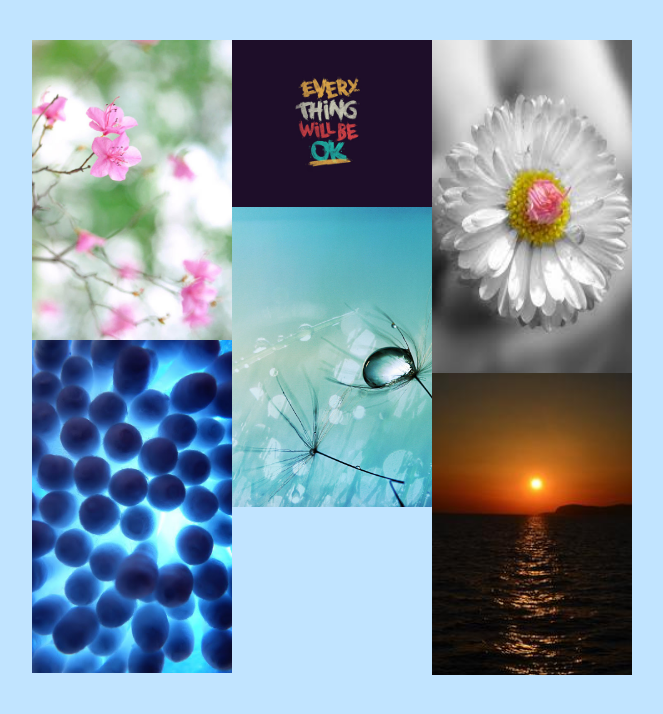
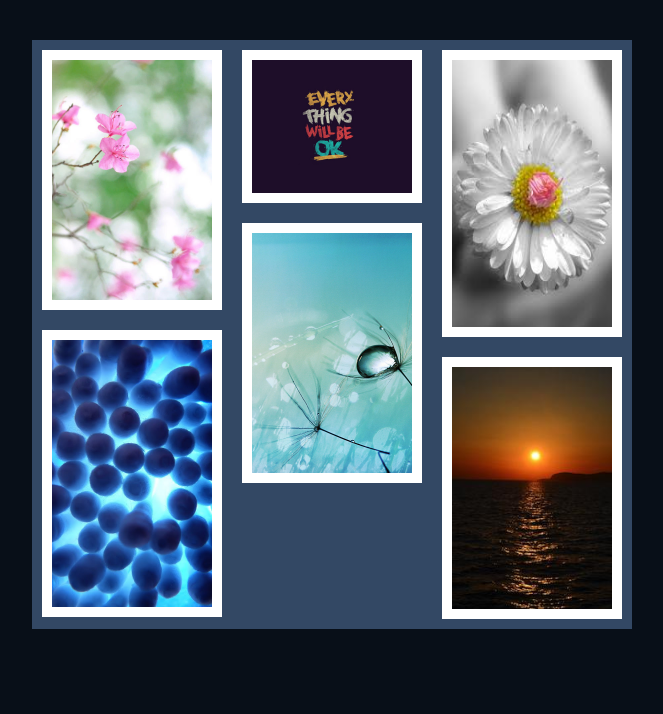
Before and after one commit to knaman2609/fluid, a plain HTML site: page index.html in a window 1280 px wide. Shown: the whole page, without its empty margins (308-971 px from the left). Drawn offline with Linux system fonts and the light colour scheme.

Commit message:
padding added

```diff
--- a/fluid.jquery.js
+++ b/fluid.jquery.js
@@ -16,20 +16,40 @@
 
 			var container = this.container,
 				len = this.len,
-				_getXY = getXY.bind(this);
+				_getXY = getXY.bind(this),
+				width = this.itemWidth,
+				_top = this.top;
 
 			for (var i=0 ;i< $items.length; i++) {
+
 				container.append($items[i]);
+				$items[i].css('width', width);
+
 				_getXY($items[i], len, function(left, top) {
+
 					$items[i].css({'left': left, 'top': top});
+					container.css('height', Array.max(_top))
+
 				});
 			}
 		}
 
+		var obj = {}; // obj to be returned
+
+		obj.col = options.col,
+		obj.spacingX = options.spacingX || 10; // defaults
+		obj.spacingY = options.spacingY || 10; // defaults
+		obj.container = this,
+		obj.contWidth = this.width(),
+		obj.actWidth = ((obj.contWidth - obj.spacingX*(obj.col-1)).toFixed(2))*1,
+		obj.itemWidth = ((obj.actWidth/obj.col).toFixed(2))*1,
+		obj.top = [],
+		obj.len = 0,
+		obj.add = add;
+
 		var getX = function(pos) {
 			var l,
 				colW = ((this.contWidth/this.col).toFixed(2))*1;
-
 
 			if (!(pos%this.col)) {
 				return 0;
@@ -37,7 +57,7 @@
 
 			for (var i = 1; i< this.col; i++) {
 				if (i == pos) {
-					return i*colW;
+					return i*(this.itemWidth + this.spacingX);
 				}
 			}
 		}
@@ -49,15 +69,15 @@
 				_getX = getX.bind(this);
 
 			if (i < this.col)	{
-				this.top[i] = $item.height();
+				this.top[i] = $item.outerHeight();
 				t = 0;
 				l = _getX(i);
 			}
 			else {
 				pos = this.top.indexOf(Array.min(this.top));
-				t = this.top[pos];
+				t = this.top[pos] + this.spacingY;
 				l = _getX(pos);
-				this.top[pos] += $item.height();
+				this.top[pos] += $item.outerHeight() + this.spacingY;
 			}
 
 			this.len ++;
@@ -71,23 +91,14 @@
 			obj.container.find('.item').each(function(i) {
 				var $item = $(this);
 
+					$item.css('width',obj.itemWidth);
 				_getXY($item, i, function(left, top) {
 
 					$item.css({'left': left, 'top': top});
-
+					obj.container.css('height', Array.max(obj.top))
 				});
 			});
 		}
-
-
-		var obj = {}; // obj to be returned
-
-		obj.col = options.col,
-		obj.container = this,
-		obj.contWidth = this.width(),
-		obj.top = [],
-		obj.len = 0,
-		obj.add = add;
 
 		positonEls(); // start
 
@@ -97,4 +108,8 @@
 	Array.min = function( array ){
 		return Math.min.apply( Math, array );
 	};
+
+	Array.max = function( array ){
+		return Math.max.apply( Math, array );
+	};
 })(jQuery)
--- a/index.html
+++ b/index.html
@@ -7,6 +7,7 @@
   </head>
   <body>
   <div class="container">
+    <div class="container_inner">
     	<div class="item">
     		<img src="images/1.jpg" alt="">
     	</div>
@@ -26,6 +27,7 @@
     		<img src="images/6.jpg" alt="">
     	</div>
     </div>
+  </div>
   <script src='jquery.min.js'></script>
   <script src='imagesloaded.pkgd.min.js'></script>
   <script src='fluid.jquery.js'></script>
--- a/main.js
+++ b/main.js
@@ -1,9 +1,8 @@
 var fluid,
 	$item;
 
-imagesLoaded( $('.container'), function( instance ) {
-	fluid = new $('.container').fluid({col: 3});
-	console.log(fluid);
+imagesLoaded( $('.container_inner'), function() {
+	fluid = new $('.container_inner').fluid({col: 3, spacingX: 20, spacingY: 20});
 });
 
 $(document).click(function() {
--- a/style.css
+++ b/style.css
@@ -15,24 +15,29 @@ img {
 
 /* css */
 body {
-	background: #C1E4FF;
+	background: #080F18;
 	padding: 20px 0;
 }
 
 .container {
 	width: 600px;
-	margin: 20px auto 0;
+	margin: 20px auto;
+	background: #334864;
+	padding: 10px;
+}
+
+.container_inner {
 	position: relative;
 }
 
 .item {
-	width: 33.33%;
 	position: absolute;
+	background: #fff;
+	border: 10px solid #fff;
 }
 
 .item img {
+	width: 100%;
 	display: block;
-	width: 100%;
 }
-
 /*~~[end]~~*/
```
Also changed, not shown: 1 other file. Lines whose indentation alone changed are shown as unchanged.
